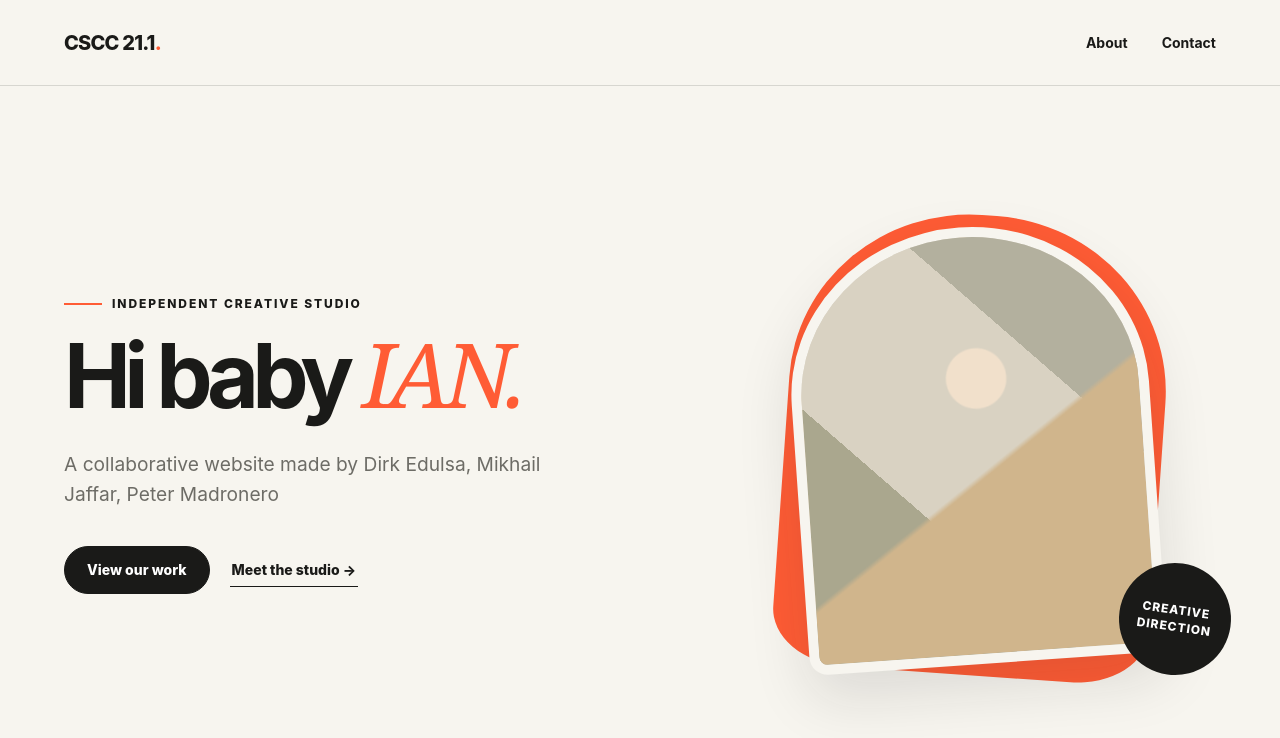
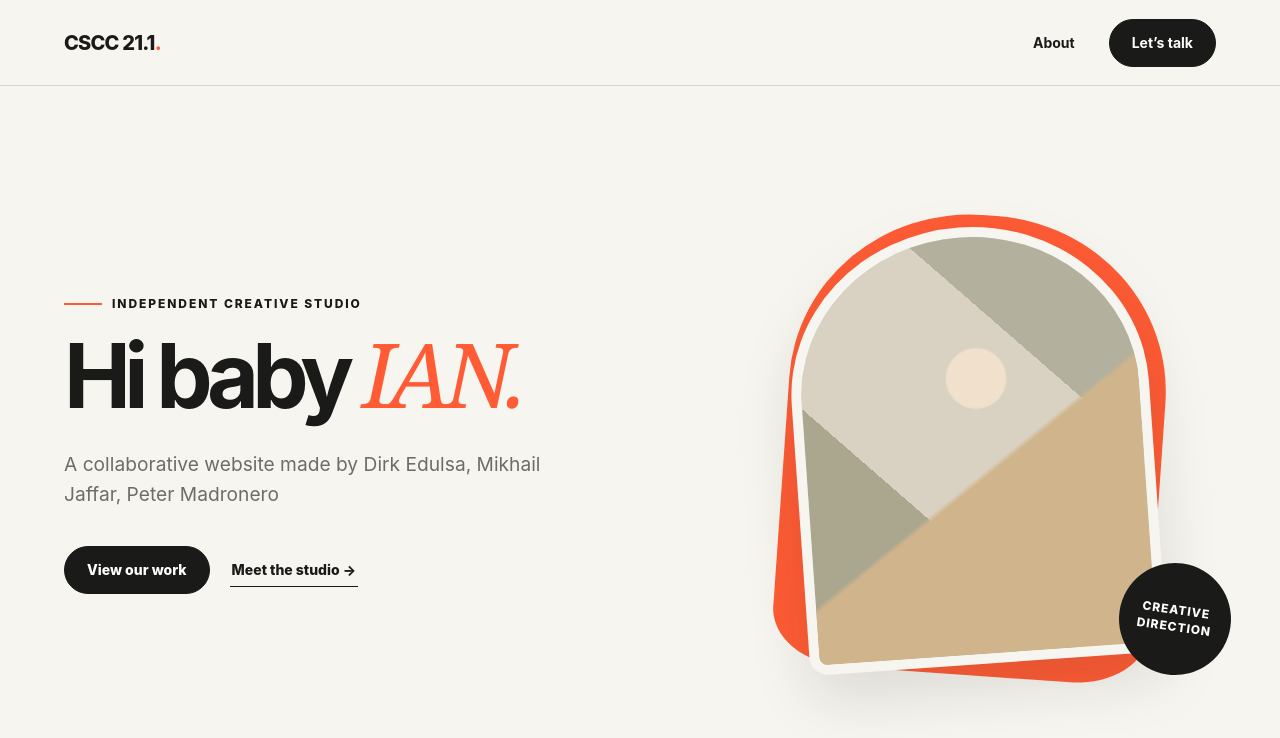
Before and after one commit to Kailuwu/collaborative-website, a plain HTML site: page index.html in a window 1280 px wide. Drawn offline with Linux system fonts and the light colour scheme.

Commit message:
aiughandg

```diff
--- a/index.html
+++ b/index.html
@@ -14,7 +14,7 @@
     <a class="brand" href="index.html">CSCC 21.1<span>.</span></a>
     <div class="nav-links">
       <a href="about.html">About</a>
-      <a href="contact.html">Contact</a>
+      <a href="contact.html" class="button">Let’s talk</a>
     </div>
   </nav>
 
```
